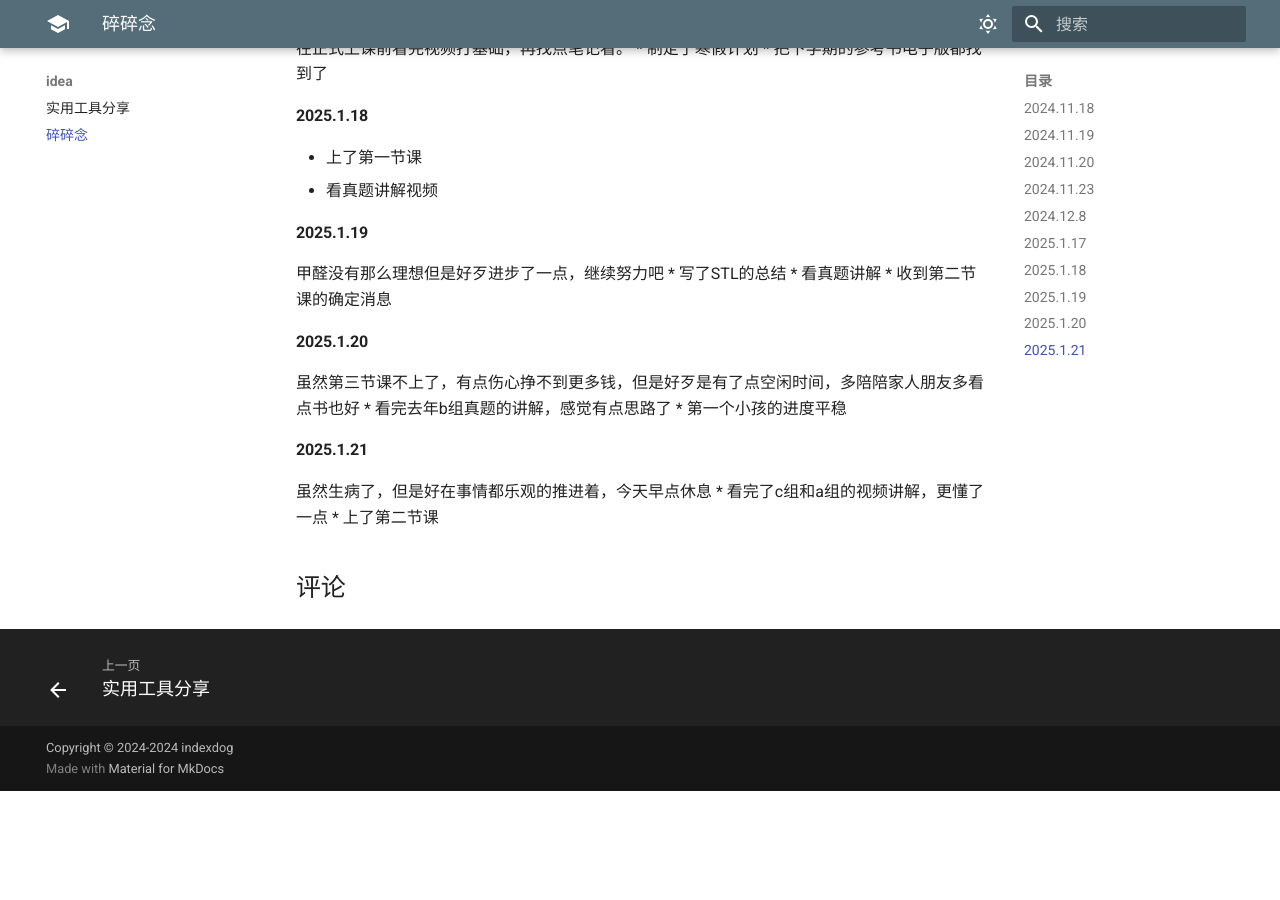
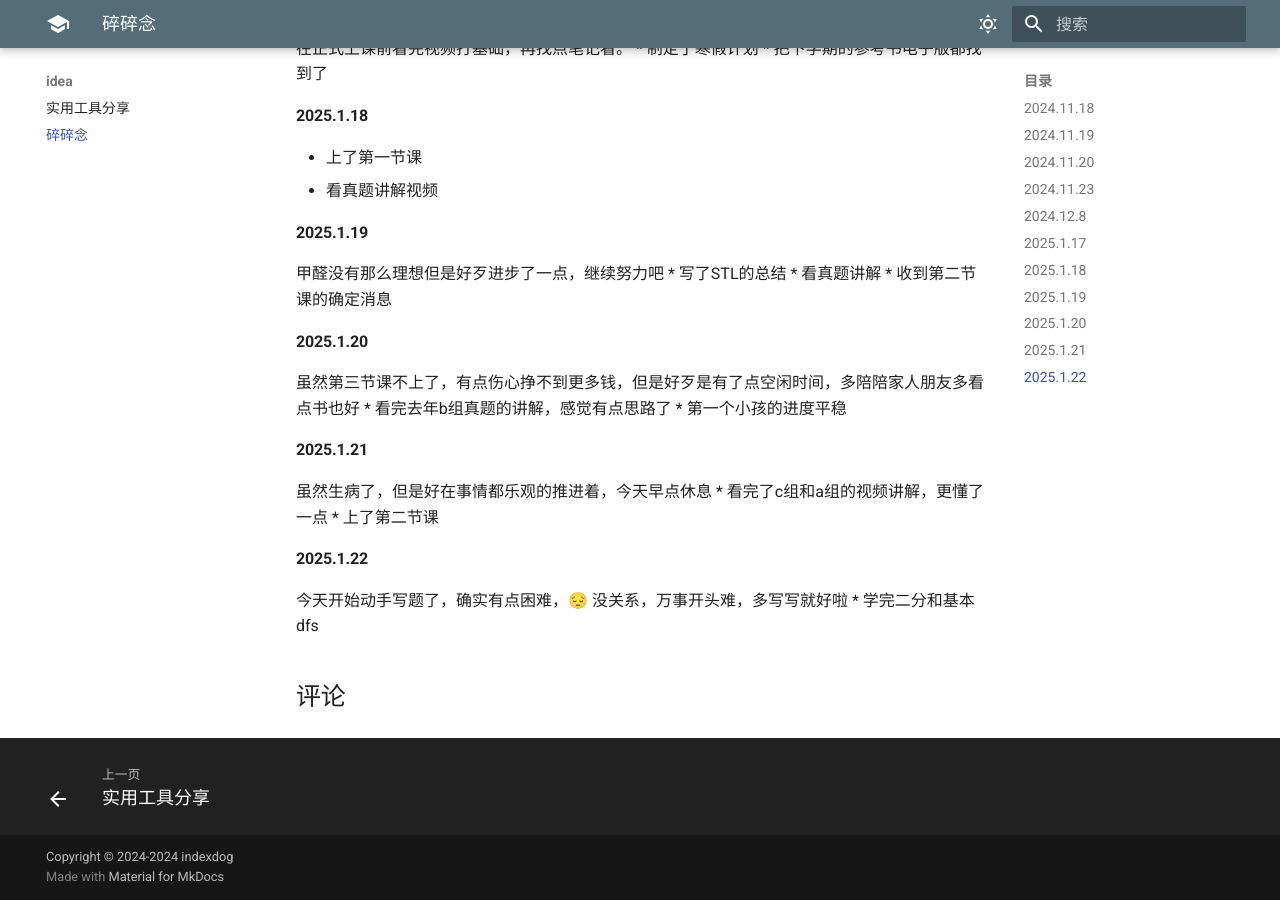
Before and after one commit to indexdog/indexdog.github.io, an MkDocs documentation site: the page built from docs/blog/chat.md, in a window 1280 px wide and 900 px high, scrolled down 1274 px. Built offline with MkDocs 1.6.1 and Material for MkDocs 9.7.7, drawn with Linux system fonts in a browser that asks for light colours; comment, search, counter and statistics services are not loaded; before the commit the page ends 2065 px from its top, so only the background shows below that.

Commit message:
Update chat.md

```diff
--- a/docs/blog/chat.md
+++ b/docs/blog/chat.md
@@ -70,3 +70,8 @@ nemu我日/死你
 虽然生病了，但是好在事情都乐观的推进着，今天早点休息
 * 看完了c组和a组的视频讲解，更懂了一点
 * 上了第二节课
+
+#### 2025.1.22
+今天开始动手写题了，确实有点困难，😔
+没关系，万事开头难，多写写就好啦
+* 学完二分和基本dfs
```
